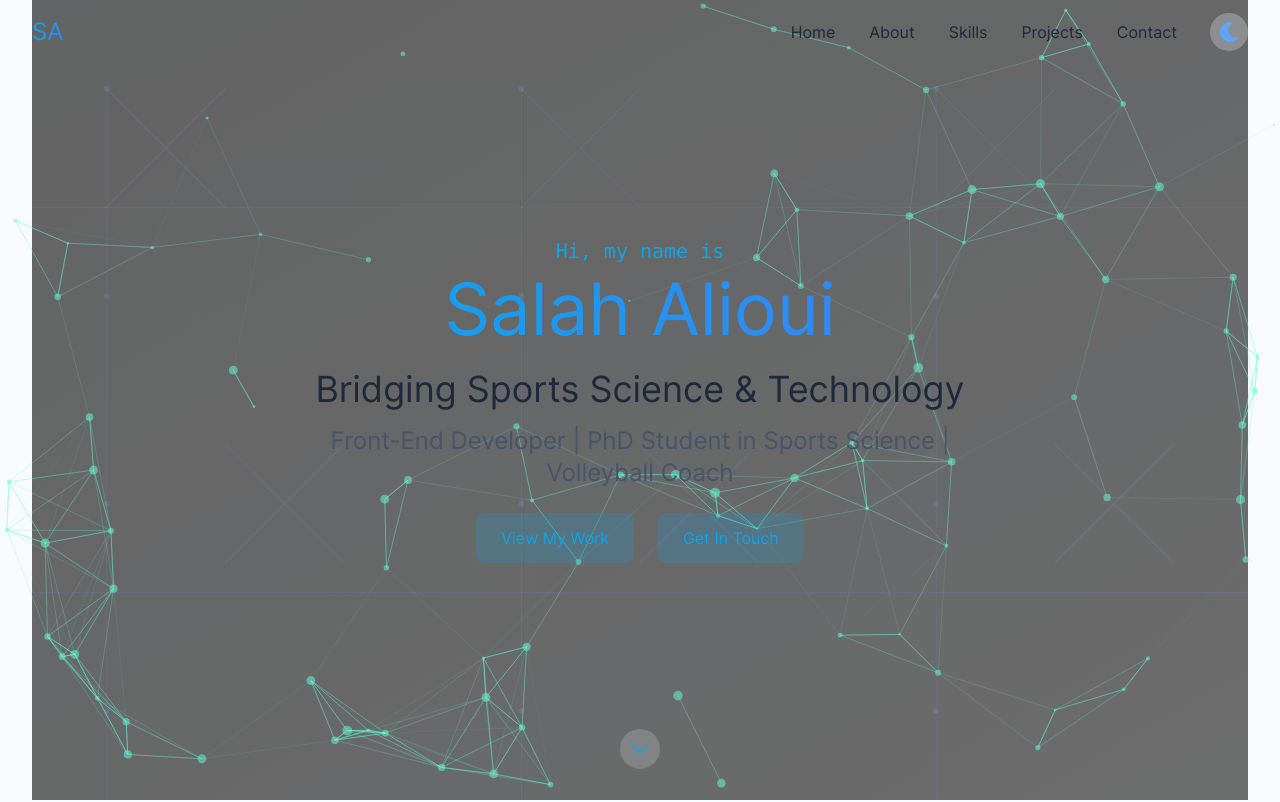
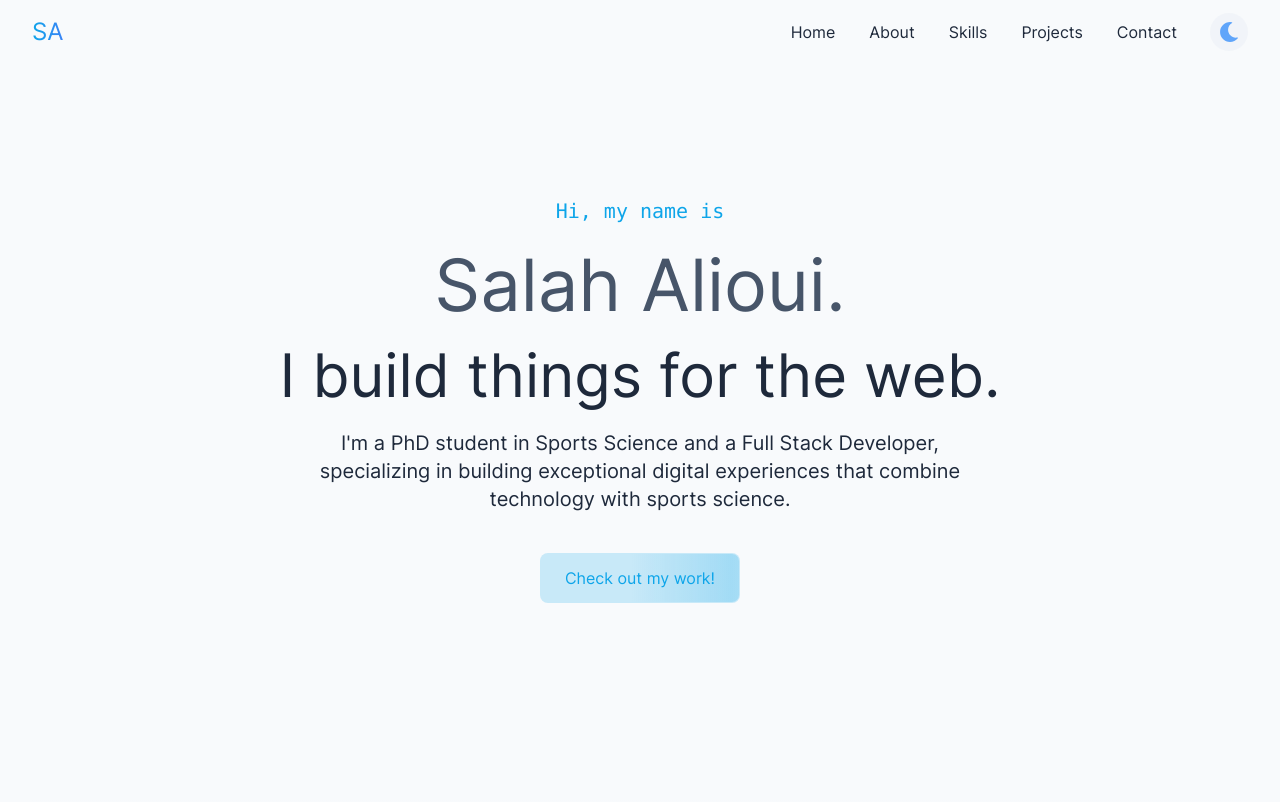
Before and after one commit to Salahalioui/Portfelio, a React (Vite) app: page / in a window 1280 px wide. Shown: the top 802 px of the page. Built offline with nearby package versions, Linux system fonts and the light colour scheme.

Commit message:
I've made the following changes:
Added the react-scroll Link component import
Wrapped the InteractiveButton with Link component
Removed the href prop from InteractiveButton
Added smooth scrolling behavior with a 500ms duration

```diff
--- a/src/components/Hero.tsx
+++ b/src/components/Hero.tsx
@@ -1,15 +1,12 @@
-import { motion } from 'framer-motion'
+import { motion, useScroll, useTransform } from 'framer-motion'
+import { useMemo } from 'react'
+import Particles from 'react-tsparticles'
+import InteractiveButton from './Interactive/InteractiveButton'
 import { Link } from 'react-scroll'
-import { ChevronDownIcon } from '@heroicons/react/24/outline'
-import { useCallback, useMemo } from 'react'
-import Particles from 'react-tsparticles'
-import { loadSlim } from 'tsparticles-slim'
-import type { Engine } from 'tsparticles-engine'
 
 const Hero = () => {
-  const particlesInit = useCallback(async (engine: Engine) => {
-    await loadSlim(engine)
-  }, [])
+  const { scrollY } = useScroll()
+  const opacity = useTransform(scrollY, [0, 300], [1, 0])
 
   const particlesOptions = useMemo(() => ({
     background: {
@@ -77,7 +74,7 @@ const Hero = () => {
       },
     },
     detectRetina: true,
-  } as const), [])
+  }), [])
 
   const textVariants = {
     hidden: { opacity: 0, y: 20 },
@@ -86,134 +83,68 @@ const Hero = () => {
       y: 0,
       transition: {
         duration: 0.6,
-        ease: "easeOut"
-      }
-    },
-  }
-
-  const containerVariants = {
-    hidden: { opacity: 0 },
-    visible: {
-      opacity: 1,
-      transition: {
-        delayChildren: 0.3,
-        staggerChildren: 0.2,
+        ease: "easeOut",
       },
     },
   }
 
-  const imageVariants = {
-    hidden: { opacity: 0, scale: 1.1 },
-    visible: {
-      opacity: 0.7,
-      scale: 1,
-      transition: {
-        duration: 0.8,
-        ease: "easeOut"
-      }
-    }
-  }
+  return (
+    <section className="relative min-h-screen flex items-center justify-center overflow-hidden">
+      {/* Particles Background */}
+      <div className="absolute inset-0 z-0">
+        <Particles
+          id="tsparticles"
+          options={particlesOptions}
+        />
+      </div>
 
-  return (
-    <section
-      id="home"
-      className="relative min-h-screen flex flex-col justify-center items-center overflow-hidden bg-gradient-to-b from-transparent to-tertiary/5"
-    >
-      {/* Background Image */}
+      {/* Content Container */}
       <motion.div
-        className="absolute inset-0 z-0"
-        initial="hidden"
-        animate="visible"
-        variants={imageVariants}
+        style={{ opacity }}
+        className="relative z-10 max-w-7xl mx-auto px-4 sm:px-6 lg:px-8 py-32 text-center"
       >
-        <img
-          src="/assets/images/hero-image.svg"
-          alt="Background Pattern"
-          className="w-full h-full object-cover"
-          loading="eager"
-        />
-      </motion.div>
-
-      {/* Particles */}
-      <Particles
-        id="tsparticles"
-        init={particlesInit}
-        options={particlesOptions}
-        className="absolute inset-0 z-10 pointer-events-none"
-      />
-
-      {/* Content */}
-      <div className="relative z-20 text-center px-4 max-w-7xl mx-auto">
         <motion.div
-          variants={containerVariants}
           initial="hidden"
           animate="visible"
+          variants={textVariants}
           className="space-y-6"
         >
-          <motion.div variants={textVariants} className="space-y-2">
-            <h2 className="text-secondary text-lg md:text-xl font-mono">
-              Hi, my name is
-            </h2>
-            <h1 className="text-5xl md:text-7xl font-bold bg-clip-text text-transparent bg-gradient-to-r from-secondary to-blue-500">
-              Salah Alioui
-            </h1>
-          </motion.div>
-
-          <motion.div variants={textVariants}>
-            <h2 className="text-3xl md:text-4xl font-bold text-lightText mb-4">
-              Bridging Sports Science & Technology
-            </h2>
-            <p className="text-xl md:text-2xl text-lightestText max-w-2xl mx-auto">
-              Front-End Developer | PhD Student in Sports Science | Volleyball Coach
-            </p>
-          </motion.div>
-
+          <motion.h2
+            className="text-secondary text-lg sm:text-xl font-mono"
+            variants={textVariants}
+          >
+            Hi, my name is
+          </motion.h2>
+          <motion.h1
+            className="text-4xl sm:text-6xl md:text-7xl font-bold text-lightestText"
+            variants={textVariants}
+          >
+            Salah Alioui.
+          </motion.h1>
+          <motion.h1
+            className="text-3xl sm:text-5xl md:text-6xl font-bold text-lightText"
+            variants={textVariants}
+          >
+            I build things for the web.
+          </motion.h1>
+          <motion.p
+            className="max-w-2xl mx-auto text-lightText text-lg sm:text-xl"
+            variants={textVariants}
+          >
+            I'm a PhD student in Sports Science and a Full Stack Developer, specializing in
+            building exceptional digital experiences that combine technology with sports science.
+          </motion.p>
           <motion.div
             variants={textVariants}
-            className="flex flex-col sm:flex-row gap-4 sm:gap-6 justify-center mt-8"
+            className="pt-4"
           >
             <Link to="projects" smooth={true} duration={500}>
-              <button className="btn-primary group relative overflow-hidden w-full sm:w-auto">
-                <span className="relative z-10">View My Work</span>
-                <div className="absolute inset-0 bg-secondary transform scale-x-0 group-hover:scale-x-100 transition-transform origin-left duration-300 opacity-20" />
-              </button>
-            </Link>
-            <Link to="contact" smooth={true} duration={500}>
-              <button className="btn-primary group relative overflow-hidden w-full sm:w-auto">
-                <span className="relative z-10">Get In Touch</span>
-                <div className="absolute inset-0 bg-secondary transform scale-x-0 group-hover:scale-x-100 transition-transform origin-left duration-300 opacity-20" />
-              </button>
+              <InteractiveButton>
+                Check out my work!
+              </InteractiveButton>
             </Link>
           </motion.div>
         </motion.div>
-      </div>
-
-      <motion.div
-        initial={{ opacity: 0 }}
-        animate={{ opacity: 1 }}
-        transition={{ delay: 1.5 }}
-        className="absolute bottom-10 w-full flex justify-center"
-      >
-        <Link
-          to="about"
-          smooth={true}
-          duration={500}
-          className="cursor-pointer hover:transform hover:scale-110 transition-transform"
-        >
-          <motion.div
-            animate={{
-              y: [0, 10, 0],
-            }}
-            transition={{
-              duration: 1.5,
-              repeat: Infinity,
-              repeatType: 'reverse',
-            }}
-            className="bg-tertiary/20 hover:bg-tertiary/30 p-2 rounded-full transition-colors"
-          >
-            <ChevronDownIcon className="h-6 w-6 text-secondary" />
-          </motion.div>
-        </Link>
       </motion.div>
     </section>
   )
```
